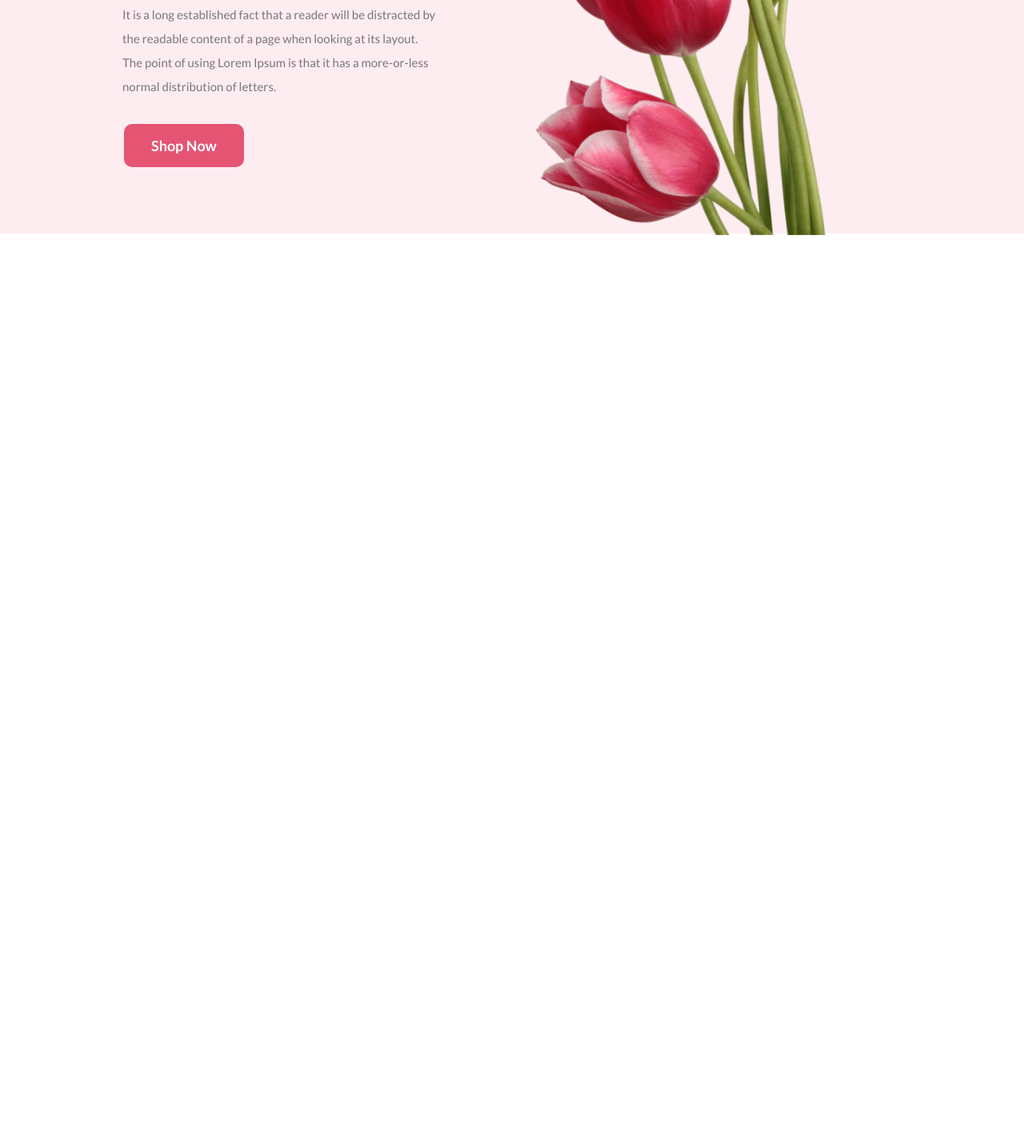
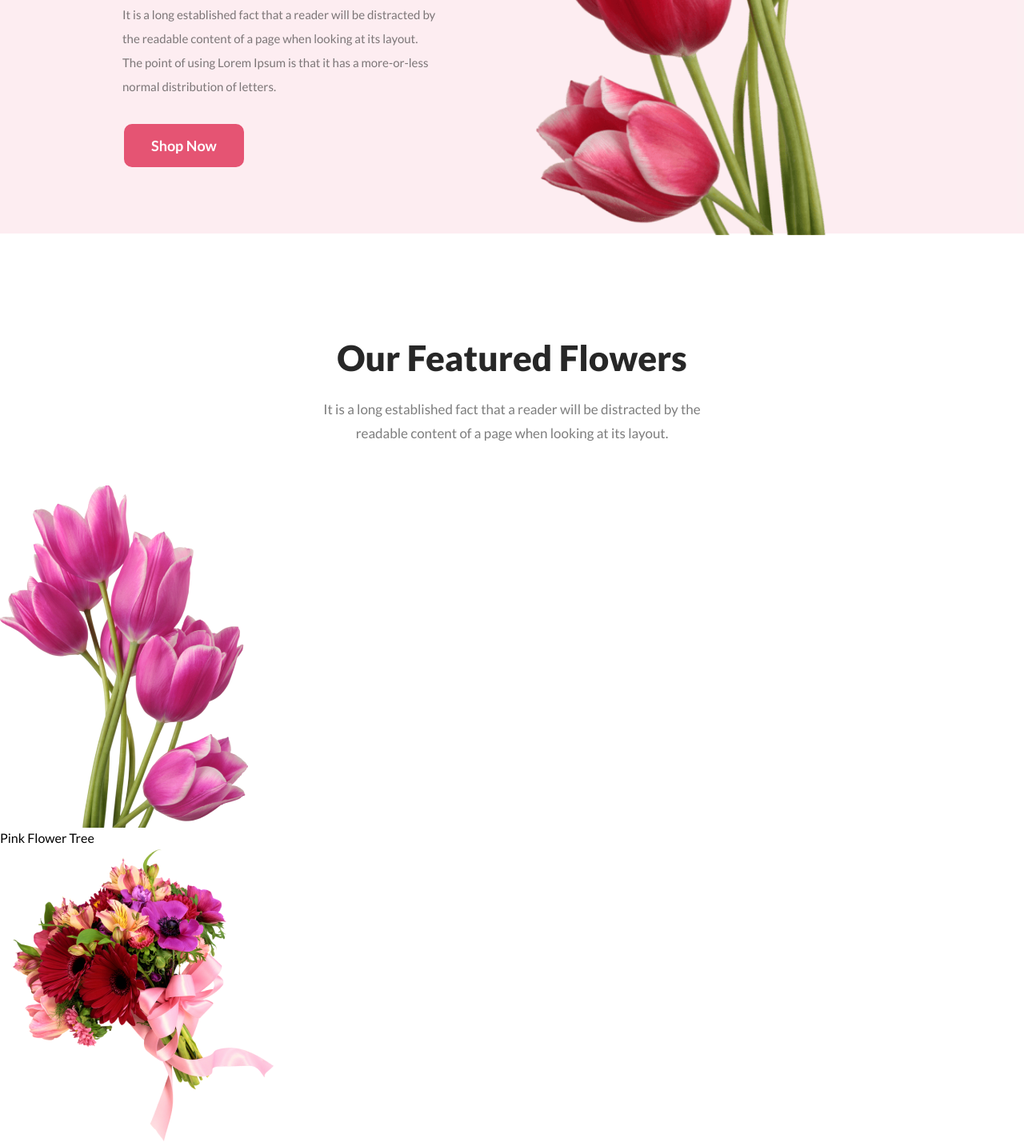
Before and after one commit to Tonmoy6/flower-shop-assignment-1st, a plain HTML site: page index.html in a window 1280 px wide. Shown: the part 485-1918 px from the top of the page at 80% size. Before the commit the page ends 800 px from the top, so only its background shows below. Drawn offline with Linux system fonts and the light colour scheme.

Commit message:
2nd section added

```diff
--- a/index.html
+++ b/index.html
@@ -19,12 +19,17 @@
 
     </header>
 
-                        <!-- ==================
-                                    Main part
-                        =================== -->
+                                    <!-- ==================
+                                                Main part
+                                    =================== -->
 
     <main>
         <section>
+
+                                    <!-- ==================
+                                        Hero Section part
+                                    =================== -->
+
             <div class="hero_section">
                 <div class="title_container">
                     <h1 class="hero_title">Let's make beautiful flowers a part of your life.</h1>
@@ -35,6 +40,36 @@
                 <div class="image_container">
                     <img src="image/Flower Asset/pngwing 10.png" alt="" class="hero_section_image">
                 </div>
+            </div>
+        </section>
+
+                             <!--==========================
+                                Our featured flower  part
+                            =========================== -->
+
+        <section class="our_featured_flowers">
+
+            <h2 class="off_title">Our Featured Flowers</h2>
+
+            <p class="off_description">It is a long established fact that a reader will be distracted by the readable content of a page when looking at its layout.</p>
+
+            <div class="off_image_container">
+
+                <div class="oof_image_1st_div">
+                    <img class="oof_img_1" src="image/Flower Asset/pngwing 6.png" alt="">
+                </div>
+                <p class="oof_description">Pink Flower Tree</p>
+
+                <div class="oof_image_2nd_div">
+                    <img class="oof_img_2" src="image/Flower Asset/pngwing 5.png" alt="">
+                </div>
+                <p class="oof_description">Pink Flower Tree</p>
+
+                <div class="oof_image_3rd_div">
+                    <img class="oof_img_3" src="image/Flower Asset/pngwing 7.png" alt="">
+                </div>
+                <p class="oof_description">Pink Flower Tree</p>
+
             </div>
         </section>
     </main>
--- a/style/indexstyle.css
+++ b/style/indexstyle.css
@@ -19,6 +19,10 @@
     border: none;
     background: #E55473;
     margin: 0px 0px 0px 155px;
+}
+
+.oof_description{
+
 }
 
         /* =========================
@@ -62,3 +66,57 @@
     height: 729px;
     margin: 50px 40px -5px 0px;
 }
+
+
+    /* ================================
+        Our featured flower style part
+     =================================*/
+
+
+.our_featured_flowers{
+
+}
+
+.off_title {
+    color: #272727;
+    text-align: center;
+    font-size: 44px;
+    font-weight: 800;
+    margin: 129px 0px 24px 0px;
+}
+
+.off_description {
+    color: #27272799;
+    text-align: center;
+    font-size: 17px;
+    font-weight: 400;
+    margin: 0px 375px 50px  375px;
+    line-height: 30px;
+}
+.off_image_container{
+
+}
+
+.oof_image_1st_div{
+
+}
+
+.oof_img_1{
+
+}
+
+.oof_image_2nd_div{
+
+}
+
+.oof_img_2{
+
+}
+
+.oof_image_3rd_div{
+
+}
+
+.oof_img_3{
+
+}
```
